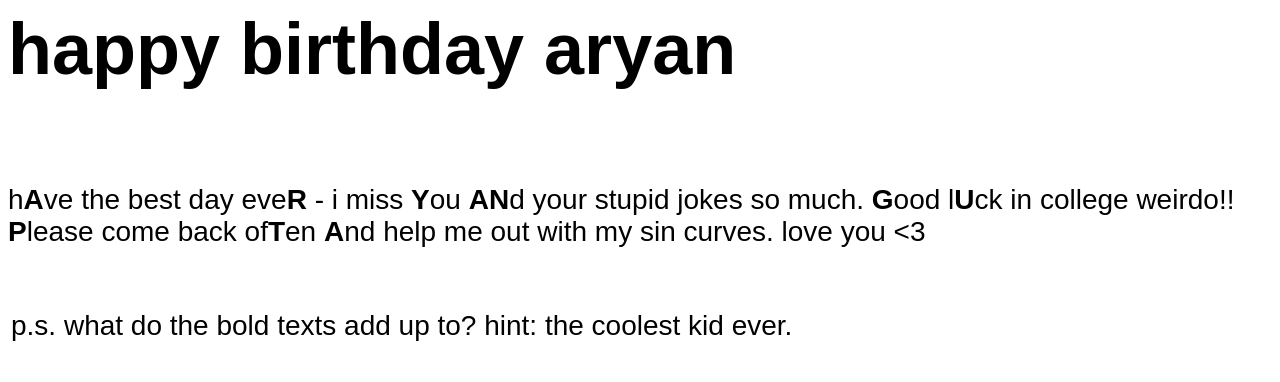
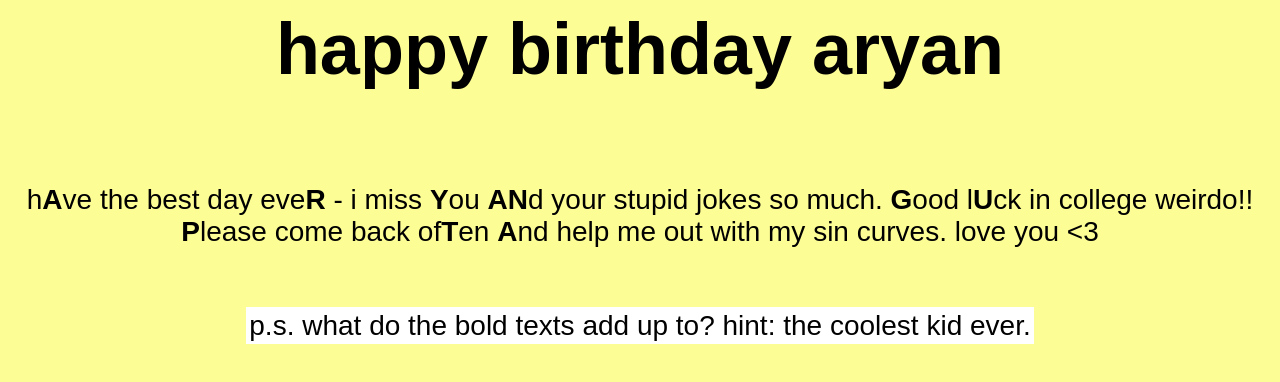
Before and after one commit to monicacho123/calculusmodeling, a plain HTML site: page index.html in a window 1280 px wide. Drawn offline with Linux system fonts and the light colour scheme.

Commit message:
Update index.html

```diff
--- a/index.html
+++ b/index.html
@@ -1,10 +1,10 @@
 <html>
 <head><title>HAPPY BIRTHDAY</title></head>
-<body>
-<h1 style="font-family: Arial; font-size: 72px; color=#000000">happy birthday aryan</h1>
+<body style="background-color: #FDFD96">
+<center><h1 style="font-family: Arial; font-size: 72px; color=#000000">happy birthday aryan</h1></center>
 <br>
-<p style="font-family: Arial; font-size: 28px">h<strong>A</strong>ve the best day eve<strong>R</strong> - i miss <strong>Y</strong>ou <strong>AN</strong>d your stupid jokes so much. <strong>G</strong>ood l<strong>U</strong>ck in college weirdo!! <strong>P</strong>lease come back of<strong>T</strong>en <strong>A</strong>nd help me out with my sin curves. love you <3</p>
+<center><p style="font-family: Arial; font-size: 28px">h<strong>A</strong>ve the best day eve<strong>R</strong> - i miss <strong>Y</strong>ou <strong>AN</strong>d your stupid jokes so much. <strong>G</strong>ood l<strong>U</strong>ck in college weirdo!! <strong>P</strong>lease come back of<strong>T</strong>en <strong>A</strong>nd help me out with my sin curves. love you <3</p></center>
 <br>
-<p><span style="font-family: Arial; font-size: 28px; background-color: #ffffff; color: #000000; padding: 3px">p.s. what do the bold texts add up to? hint: the coolest kid ever.</span></p>
+<center><p><span style="font-family: Arial; font-size: 28px; background-color: #ffffff; color: #000000; padding: 3px">p.s. what do the bold texts add up to? hint: the coolest kid ever.</span></p></center>
 </body>
 </html>
```
